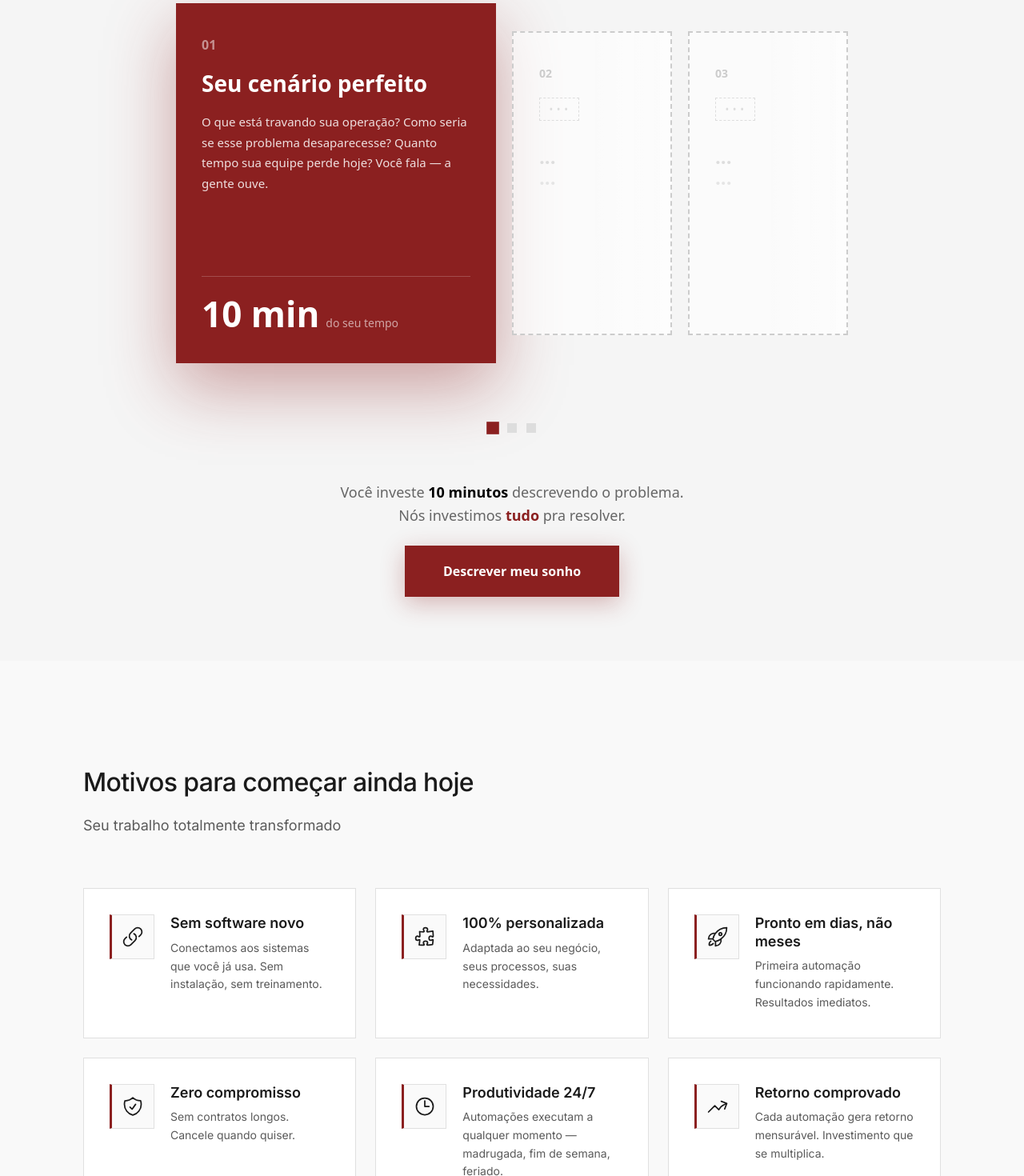
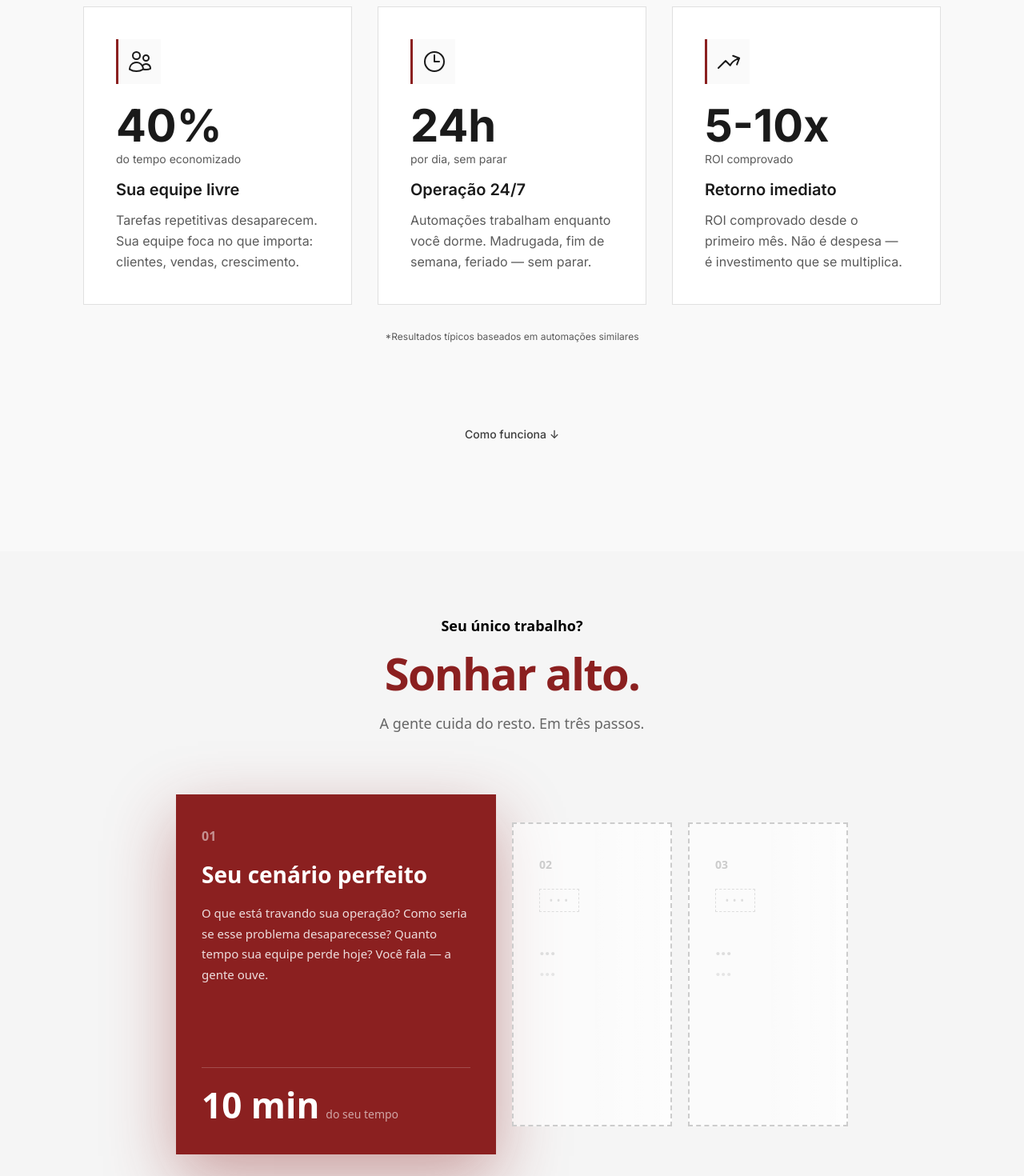
Before and after one commit to miledez-git-org/miledez-website, a Next.js app: page / in a window 1280 px wide. Shown: the part 1100-2570 px from the top of the page at 80% size. Built offline with nearby package versions, Linux system fonts and the light colour scheme.

Commit message:
save: updated app/, components/ | 2025-12-24 00:19

```diff
--- a/app/page.tsx
+++ b/app/page.tsx
@@ -83,7 +83,21 @@ export default function Home() {
 
         {/* Scroll indicator at bottom of viewport */}
         <div className="absolute bottom-8 left-1/2 -translate-x-1/2">
-          <SectionNavButton href="#flip-cards" label="Seu único trabalho" />
+          <SectionNavButton href="#beneficios" label="O que muda" />
+        </div>
+      </section>
+
+      {/* Benefits Section - What changes in your company */}
+      <section id="beneficios" className="py-24 md:py-32 bg-bg-muted">
+        <div className="px-6 md:px-10 max-w-6xl mx-auto">
+          <div className="mb-12 md:mb-16 text-center">
+            <h2 className="text-[2.5rem] md:text-[3rem] font-medium text-brand-black tracking-[-0.02em]">O que muda na sua empresa</h2>
+            <p className="mt-4 text-lg md:text-xl text-brand-muted">Resultados que começam em dias, não meses</p>
+          </div>
+
+          <ComoFuncionaDemo />
+
+          <SectionNavButton href="#flip-cards" label="Como funciona" />
         </div>
       </section>
 
@@ -91,20 +105,6 @@ export default function Home() {
       <div id="flip-cards">
         <FlipCardsSection />
       </div>
-
-      {/* Why choose mil&dez */}
-      <section id="como-funciona" className="py-24 md:py-32 bg-bg-muted">
-        <div className="px-6 md:px-10 max-w-6xl mx-auto">
-          <div className="mb-12 md:mb-16">
-            <h2 className="text-[2rem] font-medium text-brand-black tracking-[-0.02em]">Motivos para começar ainda hoje</h2>
-            <p className="mt-4 text-lg text-brand-muted">Seu trabalho totalmente transformado</p>
-          </div>
-
-          <ComoFuncionaDemo />
-
-          <SectionNavButton href="#integracao-visual" label="Veja na pratica" />
-        </div>
-      </section>
 
       {/* Workflow Integration Visual */}
       <section id="integracao-visual" className="py-24 md:py-32 bg-white">
--- a/components/ComoFuncionaDemo.tsx
+++ b/components/ComoFuncionaDemo.tsx
@@ -5,44 +5,28 @@ import { useState } from 'react'
 interface Benefit {
   icon: React.ReactNode
   headline: string
+  stat: string
+  statLabel: string
   description: string
 }
 
-// Outline icons (1.5px stroke, w-7 h-7)
+// Outline icons (1.5px stroke, w-8 h-8)
 const benefitIcons = {
-  // Link/connection - No new software
-  noSoftware: (
-    <svg className="w-7 h-7" fill="none" viewBox="0 0 24 24" stroke="currentColor" strokeWidth={1.5}>
-      <path strokeLinecap="round" strokeLinejoin="round" d="M13.19 8.688a4.5 4.5 0 011.242 7.244l-4.5 4.5a4.5 4.5 0 01-6.364-6.364l1.757-1.757m13.35-.622l1.757-1.757a4.5 4.5 0 00-6.364-6.364l-4.5 4.5a4.5 4.5 0 001.242 7.244" />
-    </svg>
-  ),
-  // Puzzle piece - Custom solution
-  custom: (
-    <svg className="w-7 h-7" fill="none" viewBox="0 0 24 24" stroke="currentColor" strokeWidth={1.5}>
-      <path strokeLinecap="round" strokeLinejoin="round" d="M14.25 6.087c0-.355.186-.676.401-.959.221-.29.349-.634.349-1.003 0-1.036-1.007-1.875-2.25-1.875s-2.25.84-2.25 1.875c0 .369.128.713.349 1.003.215.283.401.604.401.959v0a.64.64 0 01-.657.643 48.39 48.39 0 01-4.163-.3c.186 1.613.293 3.25.315 4.907a.656.656 0 01-.658.663v0c-.355 0-.676-.186-.959-.401a1.647 1.647 0 00-1.003-.349c-1.036 0-1.875 1.007-1.875 2.25s.84 2.25 1.875 2.25c.369 0 .713-.128 1.003-.349.283-.215.604-.401.959-.401v0c.31 0 .555.26.532.57a48.039 48.039 0 01-.642 5.056c1.518.19 3.058.309 4.616.354a.64.64 0 00.657-.643v0c0-.355-.186-.676-.401-.959a1.647 1.647 0 01-.349-1.003c0-1.035 1.008-1.875 2.25-1.875 1.243 0 2.25.84 2.25 1.875 0 .369-.128.713-.349 1.003-.215.283-.4.604-.4.959v0c0 .333.277.599.61.58a48.1 48.1 0 005.427-.63 48.05 48.05 0 00.582-4.717.532.532 0 00-.533-.57v0c-.355 0-.676.186-.959.401-.29.221-.634.349-1.003.349-1.035 0-1.875-1.007-1.875-2.25s.84-2.25 1.875-2.25c.37 0 .713.128 1.003.349.283.215.604.401.96.401v0a.656.656 0 00.658-.663 48.422 48.422 0 00-.37-5.36c-1.886.342-3.81.574-5.766.689a.578.578 0 01-.61-.58v0z" />
-    </svg>
-  ),
-  // Rocket - Fast delivery
-  rocket: (
-    <svg className="w-7 h-7" fill="none" viewBox="0 0 24 24" stroke="currentColor" strokeWidth={1.5}>
-      <path strokeLinecap="round" strokeLinejoin="round" d="M15.59 14.37a6 6 0 01-5.84 7.38v-4.8m5.84-2.58a14.98 14.98 0 006.16-12.12A14.98 14.98 0 009.631 8.41m5.96 5.96a14.926 14.926 0 01-5.841 2.58m-.119-8.54a6 6 0 00-7.381 5.84h4.8m2.581-5.84a14.927 14.927 0 00-2.58 5.84m2.699 2.7c-.103.021-.207.041-.311.06a15.09 15.09 0 01-2.448-2.448 14.9 14.9 0 01.06-.312m-2.24 2.39a4.493 4.493 0 00-1.757 4.306 4.493 4.493 0 004.306-1.758M16.5 9a1.5 1.5 0 11-3 0 1.5 1.5 0 013 0z" />
-    </svg>
-  ),
-  // Shield - Zero commitment
-  shield: (
-    <svg className="w-7 h-7" fill="none" viewBox="0 0 24 24" stroke="currentColor" strokeWidth={1.5}>
-      <path strokeLinecap="round" strokeLinejoin="round" d="M9 12.75L11.25 15 15 9.75m-3-7.036A11.959 11.959 0 013.598 6 11.99 11.99 0 003 9.749c0 5.592 3.824 10.29 9 11.623 5.176-1.332 9-6.03 9-11.622 0-1.31-.21-2.571-.598-3.751h-.152c-3.196 0-6.1-1.248-8.25-3.285z" />
+  // Users/Team - Free your team
+  team: (
+    <svg className="w-8 h-8" fill="none" viewBox="0 0 24 24" stroke="currentColor" strokeWidth={1.5}>
+      <path strokeLinecap="round" strokeLinejoin="round" d="M15 19.128a9.38 9.38 0 002.625.372 9.337 9.337 0 004.121-.952 4.125 4.125 0 00-7.533-2.493M15 19.128v-.003c0-1.113-.285-2.16-.786-3.07M15 19.128v.106A12.318 12.318 0 018.624 21c-2.331 0-4.512-.645-6.374-1.766l-.001-.109a6.375 6.375 0 0111.964-3.07M12 6.375a3.375 3.375 0 11-6.75 0 3.375 3.375 0 016.75 0zm8.25 2.25a2.625 2.625 0 11-5.25 0 2.625 2.625 0 015.25 0z" />
     </svg>
   ),
   // Clock - 24/7 operation
-  clock24: (
-    <svg className="w-7 h-7" fill="none" viewBox="0 0 24 24" stroke="currentColor" strokeWidth={1.5}>
+  clock: (
+    <svg className="w-8 h-8" fill="none" viewBox="0 0 24 24" stroke="currentColor" strokeWidth={1.5}>
       <path strokeLinecap="round" strokeLinejoin="round" d="M12 6v6h4.5m4.5 0a9 9 0 11-18 0 9 9 0 0118 0z" />
     </svg>
   ),
-  // Chart/ROI - Proven returns
+  // Chart/ROI - Immediate return
   roi: (
-    <svg className="w-7 h-7" fill="none" viewBox="0 0 24 24" stroke="currentColor" strokeWidth={1.5}>
+    <svg className="w-8 h-8" fill="none" viewBox="0 0 24 24" stroke="currentColor" strokeWidth={1.5}>
       <path strokeLinecap="round" strokeLinejoin="round" d="M2.25 18L9 11.25l4.306 4.307a11.95 11.95 0 015.814-5.519l2.74-1.22m0 0l-5.94-2.28m5.94 2.28l-2.28 5.941" />
     </svg>
   ),
@@ -50,34 +34,25 @@ const benefitIcons = {
 
 const benefits: Benefit[] = [
   {
-    icon: benefitIcons.noSoftware,
-    headline: 'Sem software novo',
-    description: 'Conectamos aos sistemas que você já usa. Sem instalação, sem treinamento.',
+    icon: benefitIcons.team,
+    headline: 'Sua equipe livre',
+    stat: '40%',
+    statLabel: 'do tempo economizado',
+    description: 'Tarefas repetitivas desaparecem. Sua equipe foca no que importa: clientes, vendas, crescimento.',
   },
   {
-    icon: benefitIcons.custom,
-    headline: '100% personalizada',
-    description: 'Adaptada ao seu negócio, seus processos, suas necessidades.',
-  },
-  {
-    icon: benefitIcons.rocket,
-    headline: 'Pronto em dias, não meses',
-    description: 'Primeira automação funcionando rapidamente. Resultados imediatos.',
-  },
-  {
-    icon: benefitIcons.shield,
-    headline: 'Zero compromisso',
-    description: 'Sem contratos longos. Cancele quando quiser.',
-  },
-  {
-    icon: benefitIcons.clock24,
-    headline: 'Produtividade 24/7',
-    description: 'Automações executam a qualquer momento — madrugada, fim de semana, feriado.',
+    icon: benefitIcons.clock,
+    headline: 'Operação 24/7',
+    stat: '24h',
+    statLabel: 'por dia, sem parar',
+    description: 'Automações trabalham enquanto você dorme. Madrugada, fim de semana, feriado — sem parar.',
   },
   {
     icon: benefitIcons.roi,
-    headline: 'Retorno comprovado',
-    description: 'Cada automação gera retorno mensurável. Investimento que se multiplica.',
+    headline: 'Retorno imediato',
+    stat: '5-10x',
+    statLabel: 'ROI comprovado',
+    description: 'ROI comprovado desde o primeiro mês. Não é despesa — é investimento que se multiplica.',
   },
 ]
 
@@ -85,44 +60,63 @@ export default function ComoFuncionaDemo() {
   const [hoveredCard, setHoveredCard] = useState<number | null>(null)
 
   return (
-    <div className="grid grid-cols-1 md:grid-cols-2 lg:grid-cols-3 gap-6">
+    <>
+      <div className="grid grid-cols-1 md:grid-cols-3 gap-6 lg:gap-8">
         {benefits.map((benefit, index) => {
           const isHovered = hoveredCard === index
 
           return (
             <div
               key={index}
-            className={`border p-8 bg-white transition-all duration-300 ${
-              isHovered ? 'border-brand-accent' : 'border-brand-border'
+              className={`bg-white border p-8 lg:p-10 transition-all duration-300 flex flex-col ${
+                isHovered
+                  ? 'border-brand-accent shadow-[0_8px_30px_rgba(0,0,0,0.08)]'
+                  : 'border-brand-border'
               }`}
               onMouseEnter={() => setHoveredCard(index)}
               onMouseLeave={() => setHoveredCard(null)}
             >
-            <div className="flex items-start gap-5">
-              {/* Icon container with accent left border */}
+              {/* Icon */}
               <div
-                className={`w-14 h-14 flex-shrink-0 flex items-center justify-center border-l-[3px] border-t border-r border-b bg-neutral-50 transition-colors duration-300 ${
+                className={`w-14 h-14 flex items-center justify-center border-l-[3px] bg-neutral-50 mb-6 transition-colors duration-300 ${
                   isHovered
-                    ? 'border-l-brand-accent border-t-brand-accent border-r-brand-accent border-b-brand-accent text-brand-accent'
-                    : 'border-l-brand-accent border-t-brand-border border-r-brand-border border-b-brand-border text-brand-black'
+                    ? 'border-l-brand-accent text-brand-accent'
+                    : 'border-l-brand-accent text-brand-black'
                 }`}
               >
                 {benefit.icon}
               </div>
 
-              {/* Content */}
-              <div className="flex-1 min-w-0">
-                <h3 className="text-lg font-semibold text-brand-black mb-2 leading-tight">
+              {/* Stat - Large and prominent */}
+              <div className="mb-4">
+                <span className={`text-[3rem] lg:text-[3.5rem] font-bold leading-none transition-colors duration-300 ${
+                  isHovered ? 'text-brand-accent' : 'text-brand-black'
+                }`}>
+                  {benefit.stat}
+                </span>
+                <span className="block text-sm text-brand-muted mt-1">
+                  {benefit.statLabel}
+                </span>
+              </div>
+
+              {/* Headline */}
+              <h3 className="text-xl font-semibold text-brand-black mb-3 leading-tight">
                 {benefit.headline}
               </h3>
-                <p className="text-sm text-brand-muted leading-relaxed">
+
+              {/* Description */}
+              <p className="text-base leading-relaxed text-brand-muted">
                 {benefit.description}
               </p>
-              </div>
-            </div>
             </div>
           )
         })}
       </div>
+
+      {/* Footnote */}
+      <p className="mt-8 text-center text-xs text-brand-muted">
+        *Resultados típicos baseados em automações similares
+      </p>
+    </>
   )
 }
```
Lines whose indentation alone changed are shown as unchanged.
